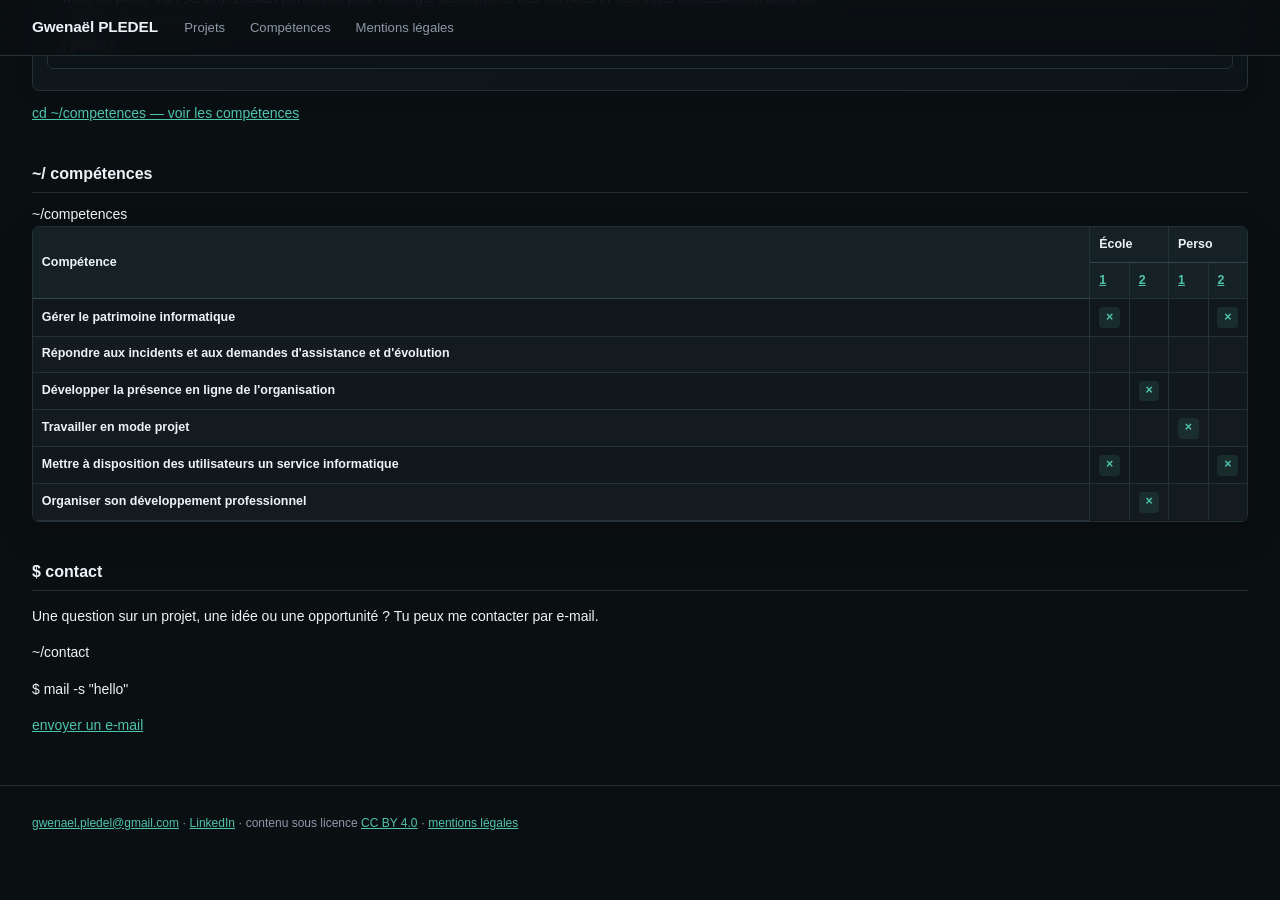
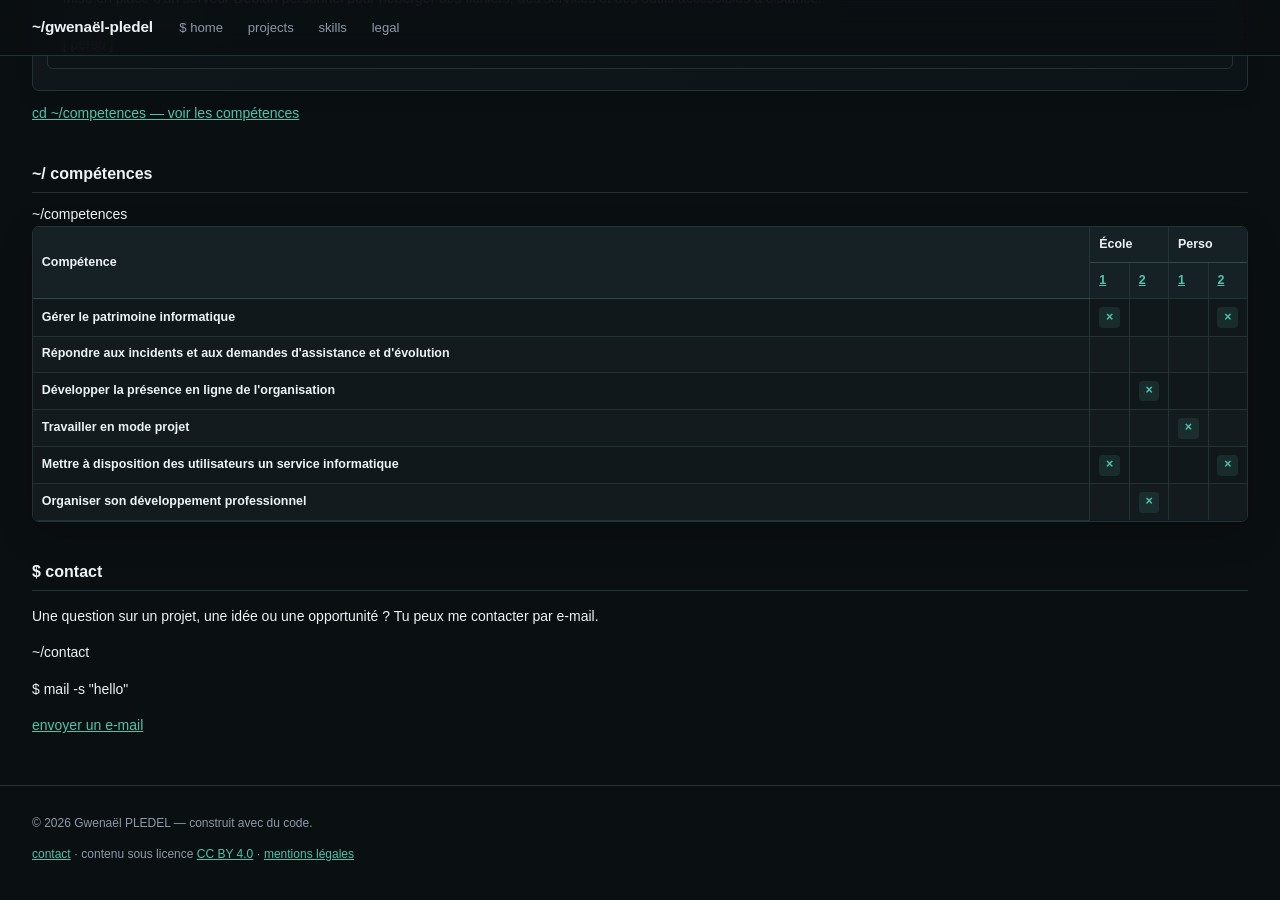
Before and after one commit to vzsca/Portfolio-Gwenael, a Jekyll site: the page built from index.html, in a window 1280 px wide and 900 px high, scrolled down 1206 px. Built offline with Jekyll 4.4.1, drawn with Linux system fonts in a browser that asks for light colours; before the commit the page ends 2075 px from its top, so only the background shows below that.

Commit message:
Apply terminal-inspired portfolio design

```diff
--- a/_layouts/default.html
+++ b/_layouts/default.html
@@ -5,26 +5,26 @@
   <meta name="viewport" content="width=device-width, initial-scale=1">
   <title>{% if page.title %}{{ page.title }} · {% endif %}{{ site.title }}</title>
   <meta name="description" content="{{ page.resume | default: site.description }}">
-  <link rel="stylesheet" href="{{ '/css/style.css?v=4' | relative_url }}">
+  <link rel="stylesheet" href="{{ '/css/style.css?v=6' | relative_url }}">
 </head>
 <body>
   <header>
-    <p class="site"><a href="{{ '/' | relative_url }}">{{ site.title }}</a></p>
+    <p class="site"><a href="{{ '/' | relative_url }}">~/{{ site.title | slugify }}</a></p>
     <nav aria-label="Menu principal">
       <ul>
-        <li><a href="{{ '/' | relative_url }}#projets">Projets</a></li>
-        <li><a href="{{ '/' | relative_url }}#competences">Compétences</a></li>
-        <li><a href="{{ '/mentions-legales/' | relative_url }}">Mentions légales</a></li>
+        <li><a href="{{ '/' | relative_url }}"><span class="nav-prompt">$</span> home</a></li>
+        <li><a href="{{ '/' | relative_url }}#projets">projects</a></li>
+        <li><a href="{{ '/' | relative_url }}#competences">skills</a></li>
+        <li><a href="{{ '/mentions-legales/' | relative_url }}">legal</a></li>
       </ul>
     </nav>
   </header>
-
   <main>
 {{ content }}
   </main>
-
   <footer>
-    <p>{% if site.email != "" %}<a href="mailto:{{ site.email }}">{{ site.email }}</a> · {% endif %}{% if site.linkedin != "" %}<a href="{{ site.linkedin }}">LinkedIn</a> · {% endif %}contenu sous licence <a href="https://creativecommons.org/licenses/by/4.0/deed.fr">CC BY 4.0</a> · <a href="{{ '/mentions-legales/' | relative_url }}">mentions légales</a></p>
+    <p>© {{ site.time | date: "%Y" }} {{ site.title }} — construit avec du code.</p>
+    <p>{% if site.email != "" %}<a href="mailto:{{ site.email }}">contact</a> · {% endif %}contenu sous licence <a href="https://creativecommons.org/licenses/by/4.0/deed.fr">CC BY 4.0</a> · <a href="{{ '/mentions-legales/' | relative_url }}">mentions légales</a></p>
   </footer>
 </body>
 </html>
```
